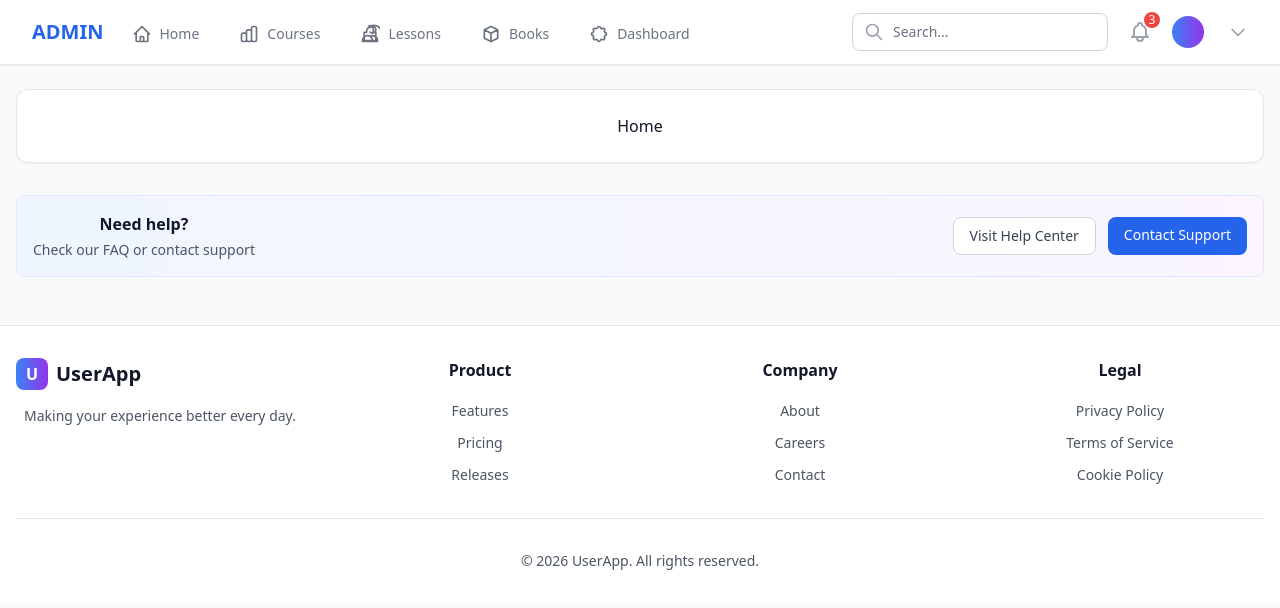
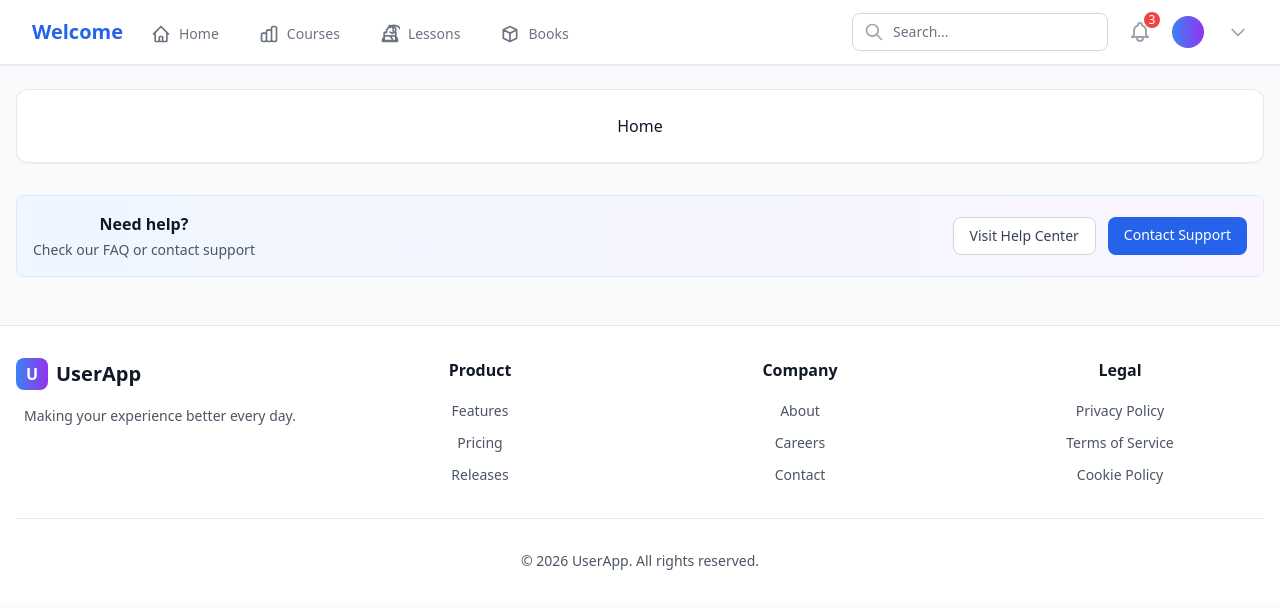
Before and after one commit to ezraelz/stem-coach-dashboard, a React (Vite) app: page /users in a window 1280 px wide. Shown: the top 608 px of the page. Built offline with nearby package versions, Linux system fonts and the light colour scheme.

Commit message:
lessons and courses

```diff
--- a/src/components/navs/Nav.tsx
+++ b/src/components/navs/Nav.tsx
@@ -11,8 +11,8 @@
     { path: '/home', label: 'Home', icon: 'M3 12l2-2m0 0l7-7 7 7M5 10v10a1 1 0 001 1h3m10-11l2 2m-2-2v10a1 1 0 01-1 1h-3m-6 0a1 1 0 001-1v-4a1 1 0 011-1h2a1 1 0 011 1v4a1 1 0 001 1m-6 0h6' },
     { path: '/courses', label: 'Courses', icon: 'M9 19v-6a2 2 0 00-2-2H5a2 2 0 00-2 2v6a2 2 0 002 2h2a2 2 0 002-2zm0 0V9a2 2 0 012-2h2a2 2 0 012 2v10m-6 0a2 2 0 002 2h2a2 2 0 002-2m0 0V5a2 2 0 012-2h2a2 2 0 012 2v14a2 2 0 01-2 2h-2a2 2 0 01-2-2z' },
     { path: '/lessons', label: 'Lessons', icon: 'M12 4.354a4 4 0 110 5.292M15 21H3v-1a6 6 0 0112 0v1zm0 0h6v-1a6 6 0 00-9-5.197m13 0A5 5 0 008 7v3H5v10h14V10h-3V7a5 5 0 00-5-5' },
-    { path: '/books', label: 'Books', icon: 'M20 7l-8-4-8 4m16 0l-8 4m8-4v10l-8 4m0-10L4 7m8 4v10M4 7v10l8 4' },
-    { path: '/admin', label: 'Dashboard', icon: 'M10.325 4.317c.426-1.756 2.924-1.756 3.35 0a1.724 1.724 0 002.573 1.066c1.543-.94 3.31.826 2.37 2.37a1.724 1.724 0 001.065 2.572c1.756.426 1.756 2.924 0 3.35a1.724 1.724 0 00-1.066 2.573c.94 1.543-.826 3.31-2.37 2.37a1.724 1.724 0 00-2.572 1.065c-.426 1.756-2.924 1.756-3.35 0a1.724 1.724 0 00-2.573-1.066c-1.543.94-3.31-.826-2.37-2.37a1.724 1.724 0 00-1.065-2.572c-1.756-.426-1.756-2.924 0-3.35a1.724 1.724 0 001.066-2.573c-.94-1.543.826-3.31 2.37-2.37.996.608 2.296.07 2.572-1.065z' },
+    user?.role_name === 'admin' ? { path: '/admin', label: 'Dashboard', icon: 'M10.325 4.317c.426-1.756 2.924-1.756 3.35 0a1.724 1.724 0 002.573 1.066c1.543-.94 3.31.826 2.37 2.37a1.724 1.724 0 001.065 2.572c1.756.426 1.756 2.924 0 3.35a1.724 1.724 0 00-1.066 2.573c.94 1.543-.826 3.31-2.37 2.37a1.724 1.724 0 00-2.572 1.065c-.426 1.756-2.924 1.756-3.35 0a1.724 1.724 0 00-2.573-1.066c-1.543.94-3.31-.826-2.37-2.37a1.724 1.724 0 00-1.065-2.572c-1.756-.426-1.756-2.924 0-3.35a1.724 1.724 0 001.066-2.573c-.94-1.543.826-3.31 2.37-2.37.996.608 2.296.07 2.572-1.065z' }
+    : { path: '/books', label: 'Books', icon: 'M20 7l-8-4-8 4m16 0l-8 4m8-4v10l-8 4m0-10L4 7m8 4v10M4 7v10l8 4' },
   ];
 
   return (
@@ -22,7 +22,7 @@
           {/* Logo and Menu Items */}
           <div className="flex">
             <div className="flex-shrink-0 flex items-center">
-              <span className="text-xl font-bold text-blue-600">ADMIN</span>
+              <span className="text-xl font-bold text-blue-600">Welcome</span>
             </div>
 
             <div className="hidden sm:ml-6 sm:flex sm:space-x-8">
--- a/src/components/sideBar.tsx
+++ b/src/components/sideBar.tsx
@@ -17,14 +17,7 @@
       { id: 6, label: 'Messages', to: '/admin/messages', icon: '💬' },
       { id: 7, label: 'Settings', to: '/admin/settings', icon: '⚙️' },
     ] :
-    user?.role_name === 'coach' ? [
-      { id: 1, label: 'Dashboard', to: '/coach', icon: '📊' },
-      { id: 2, label: 'My Courses', to: '/coach/courses', icon: '📁' },
-      { id: 3, label: 'My Lessons', to: '/coach/lessons', icon: '✅' },
-      { id: 4, label: 'Calendar', to: '/coach/calendar', icon: '📅' },
-      { id: 5, label: 'Messages', to: '/coach/messages', icon: '💬' },
-      { id: 6, label: 'Settings', to: '/coach/settings', icon: '⚙️' },
-  ] : [];
+    [];
 
   const toggleSidebar = () => {
     setIsCollapsed(!isCollapsed);
--- a/src/pages/admin/adminOverview.tsx
+++ b/src/pages/admin/adminOverview.tsx
@@ -5,14 +5,14 @@
 import { useLessons } from '../../hooks/useLessons';
 
 const AdminOverview = () => {
-  const [timeRange, setTimeRange] = useState('month');
   const { users, fetchUsers } = useUsers();
-  const { courses } = useCourses();
+  const { courses, fetchCourses } = useCourses();
   const { lessons, fetchLessons } = useLessons();
 
     useEffect(() => {
         fetchUsers();
         fetchLessons();
+        fetchCourses();
     }, []);
 
   // Mock data - replace with real data from your API
@@ -87,7 +87,6 @@
                   <span className={`text-sm font-medium ${stat.trend === 'up' ? 'text-green-600' : 'text-red-600'}`}>
                     {stat.change}
                   </span>
-                  <span className="text-gray-500 text-sm ml-2">from last {timeRange}</span>
                 </div>
               </div>
               <div className={`${stat.bgColor} p-3 rounded-lg`}>
--- a/src/pages/auth/Login.tsx
+++ b/src/pages/auth/Login.tsx
@@ -35,7 +35,7 @@
 
     try {
       await login(formData.username, formData.password)
-      navigate('/admin')
+      navigate('/users')
       setFormData({
         username: '',
         password: ''
--- a/src/routes/protectedRoutes.tsx
+++ b/src/routes/protectedRoutes.tsx
@@ -9,7 +9,7 @@
 const ProtectedRoute = ({ children }: ProtectedRouteProps) => {
   const { user, loading } = useAuth();
 
-  if (!loading && !user){
+  if (!loading && !user ){
     return <Navigate to="/" replace />
   }
 
```
